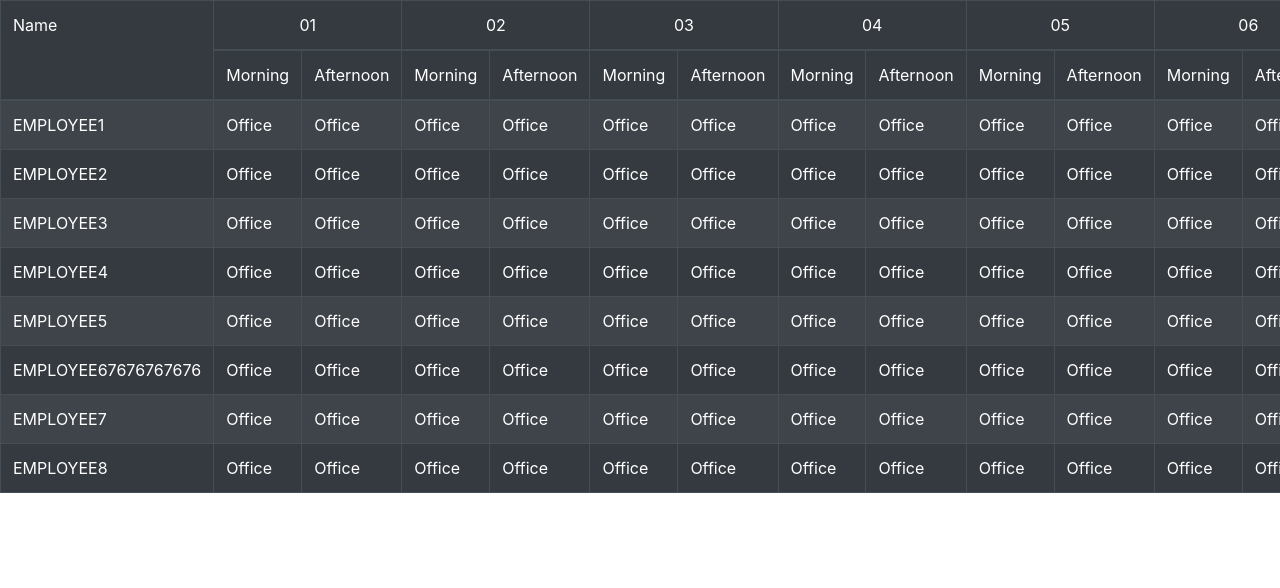
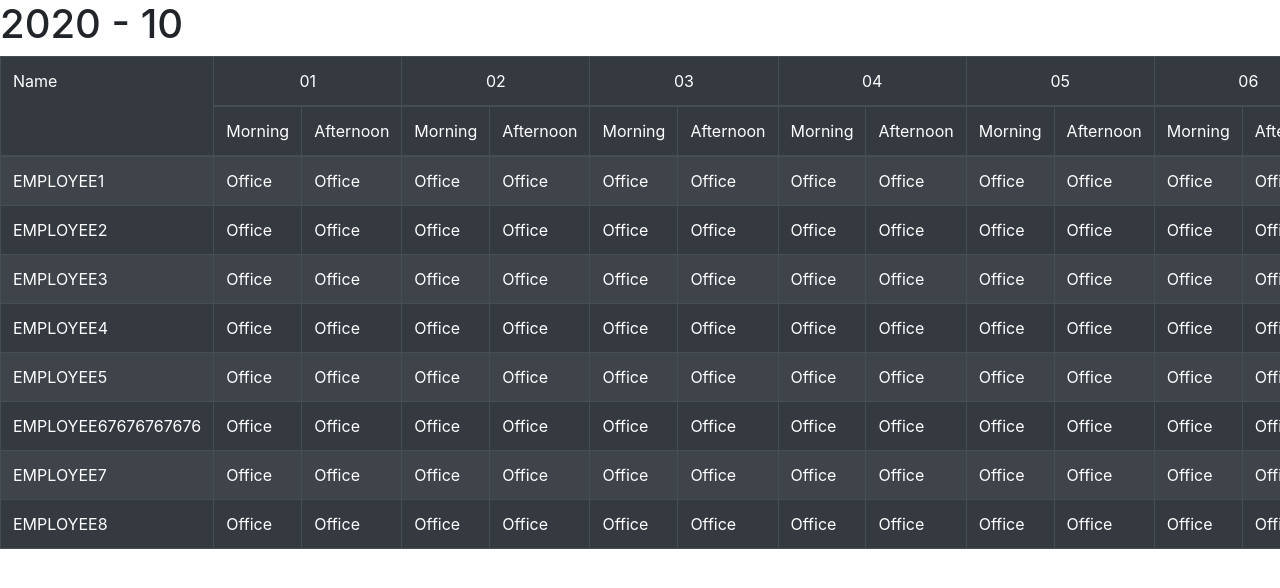
Before and after one commit to ayrbox/Workspace, a React (Create React App) app: page / in a window 1280 px wide. Shown: the top 588 px of the page. Built offline with nearby package versions, Linux system fonts and the light colour scheme.

Commit message:
Allow calendar to take year and month as props

```diff
--- a/src/App.tsx
+++ b/src/App.tsx
@@ -10,7 +10,7 @@ const App: React.FC = () => {
   return (
     <div className="App">
       <header className="App-header">
-        <Calendar>
+        <Calendar year={2020} month={10}>
           <CalendarHeader />
           <tbody>
           {Object.keys(data).map((empName) => (
--- a/src/components/Calendar/Calendar.tsx
+++ b/src/components/Calendar/Calendar.tsx
@@ -18,7 +18,7 @@ export const Calendar: FC<CalendarProps> = ({
   year,
   month,
 }: CalendarProps) => {
-  const days = getMonthDays(year = 2019, month = 8);
+  const days = getMonthDays(year || 2019, month || 8);
   return (
     <CalendarContext.Provider value={{
       days: days,
@@ -26,6 +26,13 @@ export const Calendar: FC<CalendarProps> = ({
       defaultWorkspace: defaultWorkspace || UNKNOWN_WORKSPACE,
     }}>
       <div className="calendar-container" style={{ overflow: 'scroll', width: '100%' }}>
+        <div className="calendar-header">
+          <h1>
+            {year}
+            {' - '}
+            {month}
+          </h1>
+        </div>
         <table className="table table-dark table-striped table-bordered">
           {children}
         </table>
@@ -34,4 +41,9 @@ export const Calendar: FC<CalendarProps> = ({
   )
 }
 
+Calendar.defaultProps = {
+  year: 2019,
+  month: 8,
+}
+
 export default Calendar;
```
